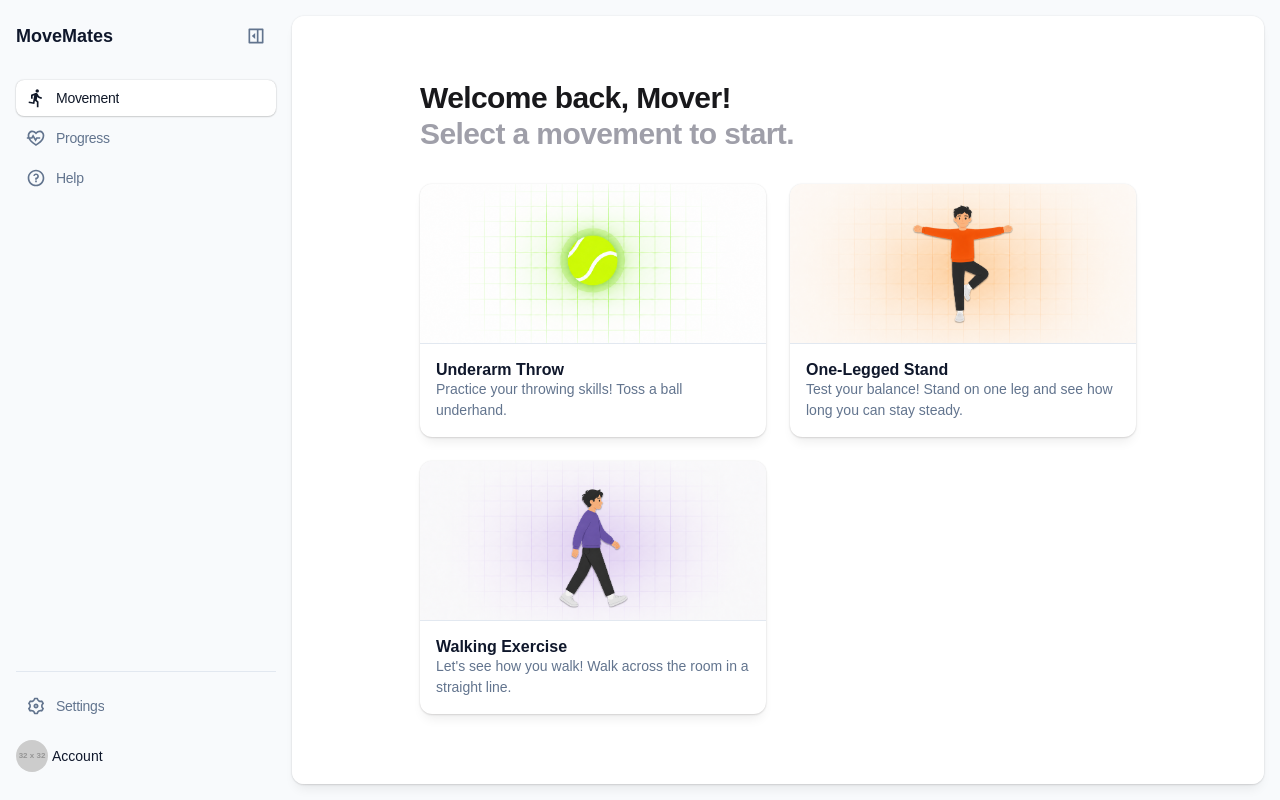
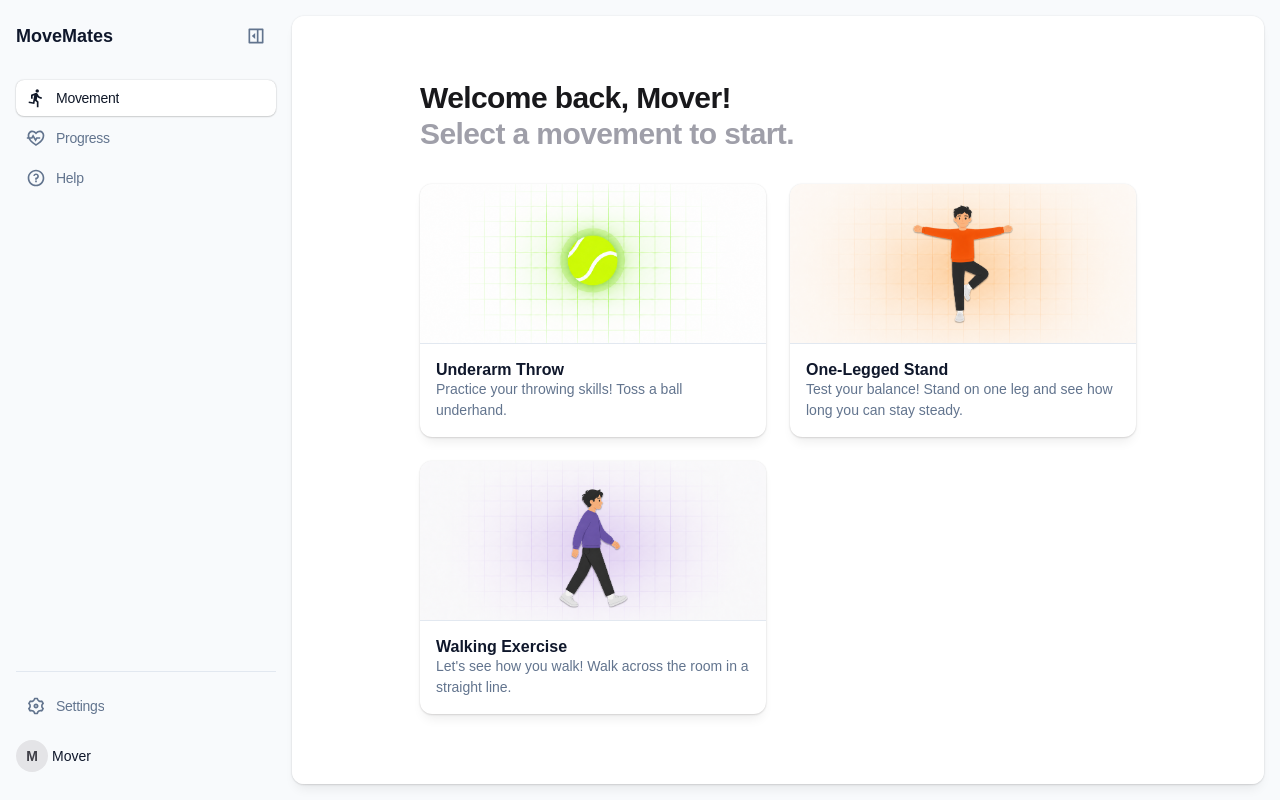
Before and after one commit to dimitrilagouris/movemates, a React (Vite) app: page /movements in a window 1280 px wide. Built offline with nearby package versions, Linux system fonts and the light colour scheme; a web font is replaced by a local one.

Commit message:
make account circle just first intial of saved name

```diff
--- a/src/components/sidebar/UserProfile.tsx
+++ b/src/components/sidebar/UserProfile.tsx
@@ -1,12 +1,36 @@
-export interface UserProfileProps {
-    name: string;
-    avatarUrl: string;
-}
+import { useState, useEffect } from 'react';
+import { DatabaseEngine } from '../../engine/db/DatabaseEngine';
 
-export const UserProfile = ({ name, avatarUrl }: { name: string, avatarUrl: string }) => {
+export const UserProfile = () => {
+    const [name, setName] = useState('User');
+
+    useEffect(() => {
+        const loadName = async () => {
+            const db = new DatabaseEngine();
+            const settings = await db.loadSettings();
+            if (settings?.userName) {
+                setName(settings.userName);
+            }
+        };
+        loadName();
+    }, []);
+
+    const initial = name.charAt(0).toUpperCase();
+
     return (
         <div className="user-profile">
-            <img src={avatarUrl || "https://via.placeholder.com/32"} alt={name} className="user-profile__avatar" />
+            <div className="user-profile__avatar" style={{
+                display: 'flex',
+                alignItems: 'center',
+                justifyContent: 'center',
+                backgroundColor: 'var(--colour-zinc-200)',
+                color: 'var(--colour-zinc-700)',
+                fontWeight: 600,
+                fontSize: '14px',
+                borderRadius: '50%'
+            }}>
+                {initial}
+            </div>
             <div className="user-profile__info">
                 <span className="user-profile__name">{name}</span>
             </div>
```
